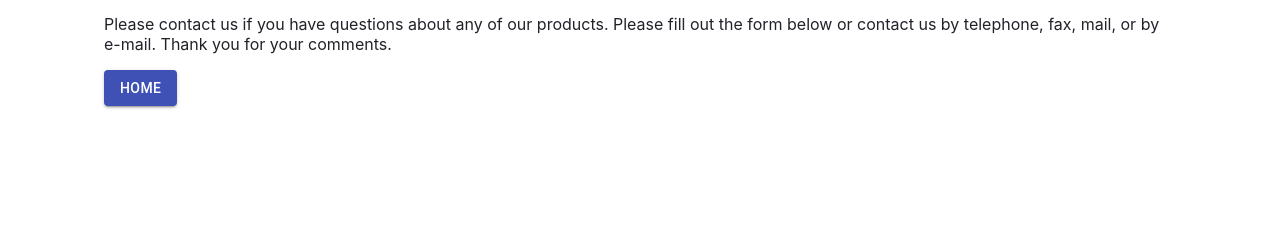
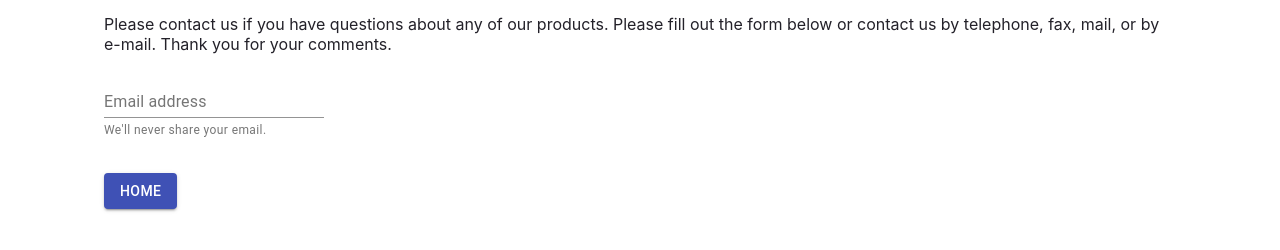
Before and after one commit to hagoodwi92/gatsby-goodwin-truck, a Gatsby site: page /contact in a window 1280 px wide. Shown: the part 172-422 px from the top of the page. Built offline with nearby package versions, Linux system fonts and the light colour scheme; Gatsby itself is replaced by a stand-in of ours.

Commit message:
add form

```diff
--- a/src/pages/contact.js
+++ b/src/pages/contact.js
@@ -1,6 +1,12 @@
 import * as React from "react";
 import { Link } from "gatsby";
-import Button from "@material-ui/core/Button";
+import {
+  Input,
+  FormHelperText,
+  InputLabel,
+  FormControl,
+  Button,
+} from "@material-ui/core";
 
 // const BoxTest = () => {
 //   return (
@@ -18,27 +24,28 @@ import Button from "@material-ui/core/Button";
 //   );
 // };
 
-// const FormTest = () => {
-//   return (
-//     <Form >
-//       <Form.Group controlId="formBasicEmail">
-//         <Form.Label>Name: </Form.Label>
-//         <Form.Control type="email" placeholder="Ex. John Doe" />
-//         <Form.Label>Title: </Form.Label>
-//         <Form.Control placeholder="Ex. Plumber" />
-//         <Form.Label>Email: </Form.Label>
-//         <Form.Control type="email" placeholder="name@example.com" />
-//         <Form.Label>Phone: </Form.Label>
-//         <Form.Control placeholder="Ex. Plumber" />
-//         <Form.Label>Comments: </Form.Label>
-//         <Form.Control placeholder="Ex. Plumber" />
-//         <Button variant="primary" type="submit">
-//           Submit
-//         </Button>
-//       </Form.Group>
-//     </Form>
-//   );
-// };
+const FormTest = () => {
+  return (
+    <React.Fragment>
+      <FormControl>
+        <InputLabel htmlFor="email">Email address</InputLabel>
+        <Input id="email" aria-describedby="email-text" />
+        <FormHelperText id="email-text">
+          We'll never share your email.
+        </FormHelperText>
+        <Button type="submit" color="primary">
+        </Button>
+      </FormControl>
+      <br></br>
+      <br></br>
+      <Link style={linkStyle} to="/">
+        <Button variant="contained" color="primary">
+          Home
+        </Button>
+      </Link>
+    </React.Fragment>
+  );
+};
 
 const Contact = () => {
   return (
@@ -49,12 +56,7 @@ const Contact = () => {
         Please fill out the form below or contact us by telephone, fax, mail, or
         by e-mail. Thank you for your comments.
       </p>
-      {/* <FormTest /> */}
-      <Link style={linkStyle} to="/">
-        <Button variant="contained" color="primary">
-          Home
-        </Button>
-      </Link>
+      <FormTest />
     </div>
   );
 };
--- a/src/pages/index.js
+++ b/src/pages/index.js
@@ -8,7 +8,6 @@ const Header = () => {
   return (
     <div>
       <title>Goodwin's Truck and Equipment</title>
-      <img style={logoSize} src={logo} alt="logo"></img>
       <h1>Goodwin's Truck and Equipment</h1>
       <h3 style={headingAccentStyles}>
         Your source for quality industrial trucks and equipment
@@ -26,6 +25,7 @@ export default function IndexPage() {
         <h4>Welcome to our new web site!</h4>
         <p style={paragraphStyles}>
           {" "}
+          <img style={logoSize} src={logo} alt="logo"></img><br></br>
           Please navigate our site using the links below:
           <br></br>
           <br></br>
```
